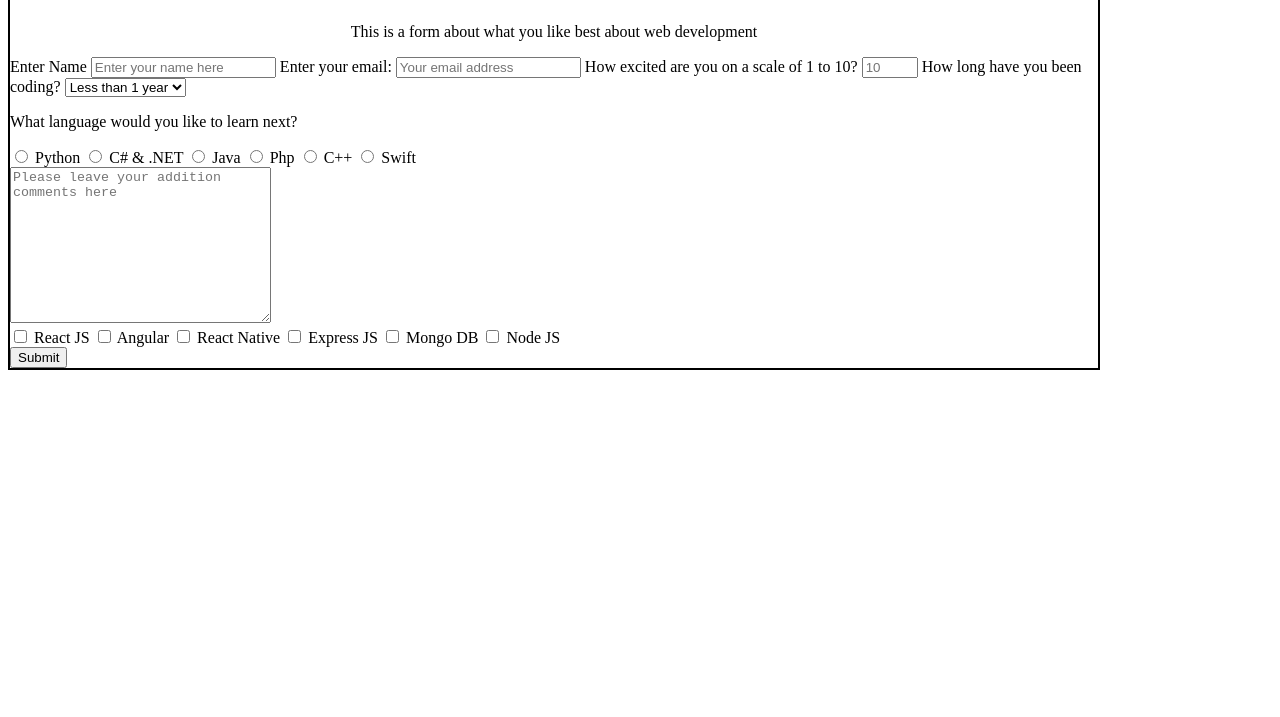
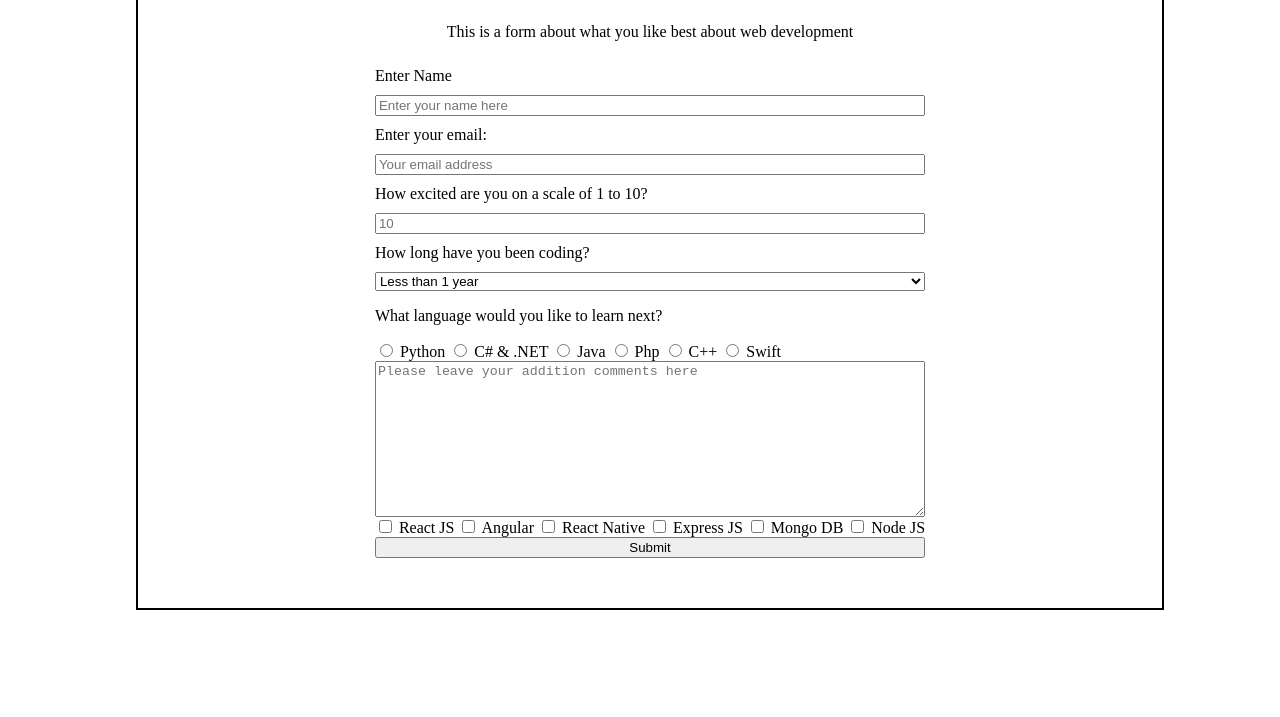
Before and after one commit to petercr/html5-survey-form, a plain HTML site: page index.html in a window 1280 px wide. Shown: the part 83-800 px from the top of the page. Drawn offline with Linux system fonts and the light colour scheme.

Commit message:
added new var for left pd. Change w/ @media. Also changed .survey-form to #survey-form

```diff
--- a/css/style.css
+++ b/css/style.css
@@ -1,6 +1,7 @@
 /* Variables to change widths and padding using media queries */
 :root {
-    --form-width: 85%;
+    --form-width: 80%;
+    --form-padding--left: 10%;
 }
 
 /* Global Declarations  */
@@ -22,12 +23,13 @@ label {
     display: flex;
     flex-direction: column;
     width: var(--form-width);
+    margin-left: var(--form-padding--left);
     /* justify-content: center; */
     align-items: center;
     border: 2px solid black;
 }
 
-.survey-form {
+#survey-form {
     display: flex;
     flex-direction: column;
     margin-bottom: 50px;
```
